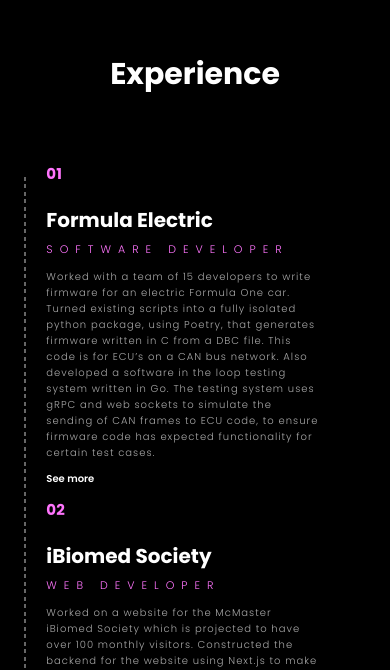
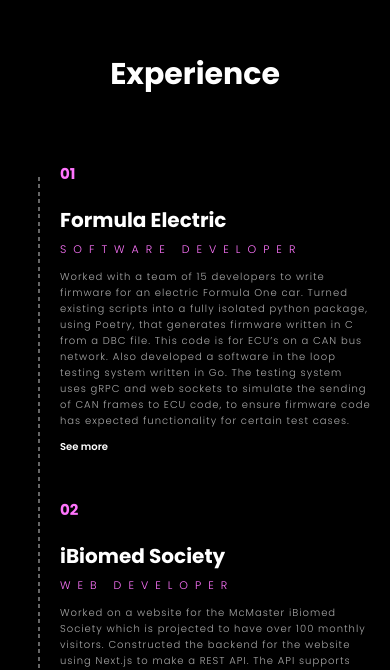
Before and after one commit to AndrewI26/portfolio, a Next.js app: page / in a window 390 px wide. Shown: the part 1441-2111 px from the top of the page. Built offline with nearby package versions, Linux system fonts and the light colour scheme.

Commit message:
small changes

```diff
--- a/src/app/styles/experience.css
+++ b/src/app/styles/experience.css
@@ -104,7 +104,7 @@
         justify-content: center;
     }
     .exp-timeline-half {
-        width: 87vw;
+        width: 80vw;
         height: 130em;
         display: flex;
         flex-direction: column;
@@ -129,7 +129,7 @@
         background-size: 100% 15px;
     }
     .exp-card-wrapper {
-        width: 70vw;
+        width: 80vw;
         height: 25rem;
         padding: 2rem;
     }
```
